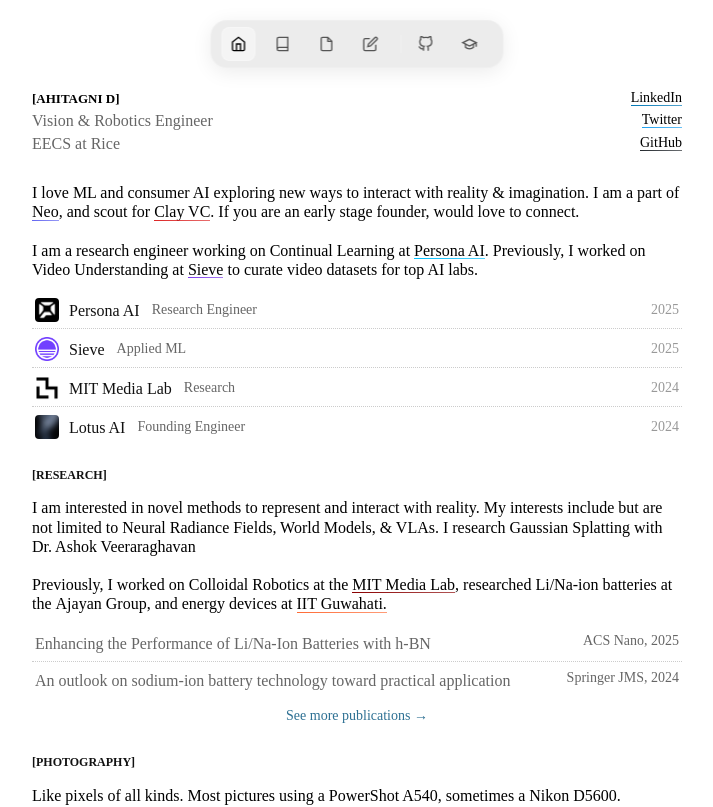
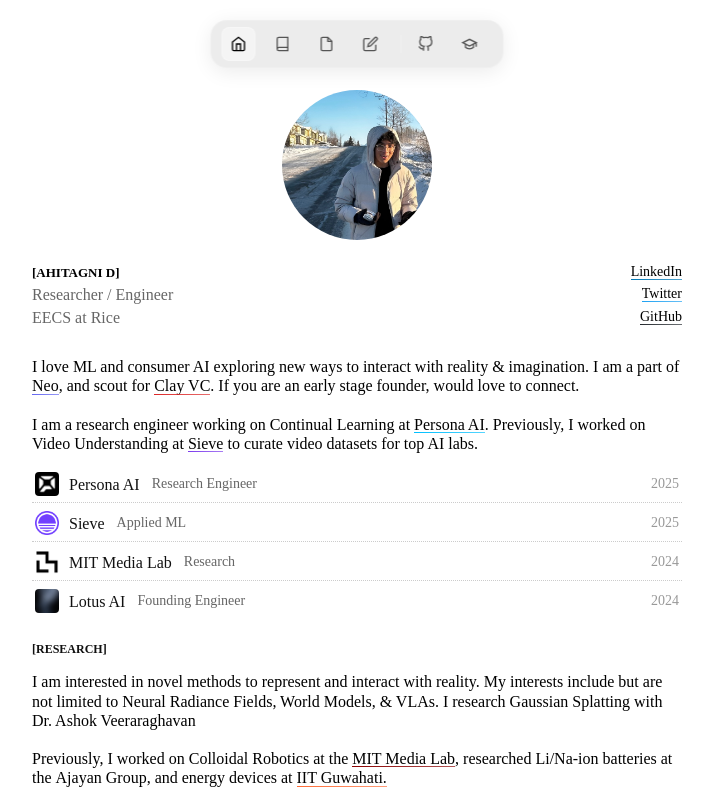
Before and after one commit to ahitagnied/ahid-portfolio, a React (Create React App) app: page / in a window 1280 px wide. Shown: the top 807 px of the page, without its empty margins (283-996 px from the left). Built offline with nearby package versions, Linux system fonts and the light colour scheme.

Commit message:
[feat] add profile

```diff
--- a/src/pages/Home.js
+++ b/src/pages/Home.js
@@ -1,6 +1,7 @@
 import React, { useEffect, useState } from 'react';
 // import Contact from "../components/Contact";
 // import { data } from '../contents/ContactData';
+import profile from '../assets/profile.jpg';
 import { publist } from '../contents/PublicationList'
 import { PublicationList } from '../components/PublicationList';
 import { ProjectList } from '../components/ProjectList';
@@ -74,6 +75,19 @@
       margin: '0 auto',
     }}>
 
+    <div style={{ textAlign: 'center', marginBottom: '20px' }}>
+      <img
+        src={profile}
+        alt="Profile"
+        style={{
+          width: '150px',
+          height: '150px',
+          borderRadius: '50%',
+          objectFit: 'cover'
+        }}
+      />
+    </div>
+
     <div style={{ lineHeight: '1.2', fontSize: '16px', fontFamily: 'Lora' }}>
 
       {/* Three row grid */}
@@ -102,7 +116,7 @@
           fontSize: '16px',
           color: '#666'
         }}>
-          Vision & Robotics Engineer
+          Researcher / Engineer
         </div>
         <div style={{ textAlign: 'right', fontSize: '14px' }}>
           <Link href='https://x.com/ahitagnied' color='#1da1f2' underline={true}>Twitter</Link>
```
Also changed, not shown: src/assets/profile.jpg (added).
